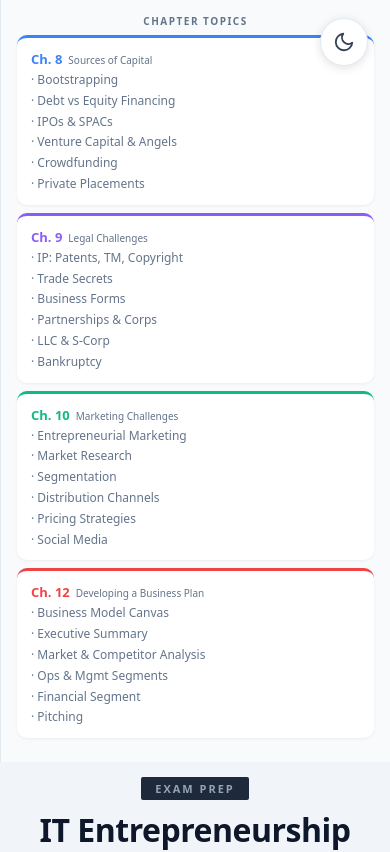
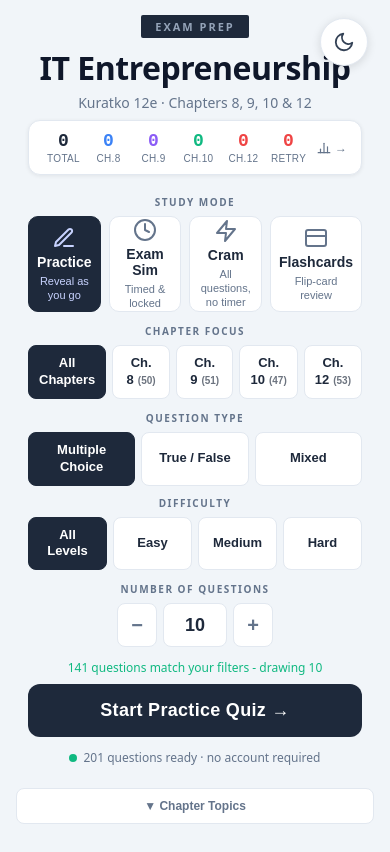
Before and after one commit to h-yzeng/ITMM-581-Study-Tool, a React (Vite) app: page / in a window 390 px wide. Shown: the top 852 px of the page. Built offline with nearby package versions, Linux system fonts and the light colour scheme.

Commit message:
feat: update HomeScreen layout for improved chapter topics display and mobile responsiveness

```diff
--- a/src/index.css
+++ b/src/index.css
@@ -20,24 +20,16 @@ input[type="number"] { -moz-appearance: textfield; appearance: textfield; }
   flex: 1;
   display: flex;
   flex-direction: column;
-  gap: 10px;
-  padding: 0 28px 14px;
-  min-height: 0;
-  overflow: hidden;
-}
-/* Study-mode card area grows to fill spare height */
-.mode-section {
-  flex: 1;
-  display: flex;
-  flex-direction: column;
-  min-height: 72px;
+  gap: 12px;
+  padding: 0 28px 16px;
+  overflow-y: auto;
 }
 /* Q-type + Difficulty side by side */
 .qtype-diff { display: flex; gap: 12px; }
 .qtype-diff > div { flex: 1; min-width: 0; }
 
-/* Fixed chapter-topics panel */
-.sidebar-panel {
+/* Fixed chapter-topics panel — desktop only */
+.sidebar-fixed {
   position: fixed;
   right: 0;
   top: 0;
@@ -48,8 +40,9 @@ input[type="number"] { -moz-appearance: textfield; appearance: textfield; }
   padding: 68px 12px 20px;
   scrollbar-width: thin;
 }
-/* Mobile toggle shown only on small screens */
-.sidebar-mobile-toggle { display: none; }
+
+/* Mobile section hidden on desktop */
+.sidebar-mobile-wrap { display: none; }
 
 /* ── Mobile overrides ── */
 @media (max-width: 780px) {
@@ -62,28 +55,10 @@ input[type="number"] { -moz-appearance: textfield; appearance: textfield; }
     overflow: visible;
     gap: 12px;
   }
-  .mode-section { flex: 0 0 auto; }
+  /* Hide desktop fixed sidebar on mobile */
+  .sidebar-fixed { display: none; }
+  /* Show mobile collapsible section */
+  .sidebar-mobile-wrap { display: block; padding: 0 16px 20px; }
+
   .qtype-diff { flex-direction: column; gap: 10px; }
-
-  /* Sidebar becomes static collapsible panel */
-  .sidebar-panel {
-    position: static;
-    width: 100%;
-    height: auto;
-    padding: 14px 16px 16px;
-  }
-  .sidebar-panel.hidden { display: none; }
-  .sidebar-mobile-toggle {
-    display: flex;
-    align-items: center;
-    justify-content: center;
-    gap: 6px;
-    width: 100%;
-    padding: 10px;
-    margin: 0 0 4px;
-    border-radius: 8px;
-    font-size: 12px;
-    font-weight: 600;
-    cursor: pointer;
-  }
 }
--- a/src/screens/HomeScreen.jsx
+++ b/src/screens/HomeScreen.jsx
@@ -61,11 +61,10 @@ export function HomeScreen({
     return count
   })()
 
-  const sidebarCards = (
+  const chapterCards = (
     <>
-      <label style={{ ...S.label, color: subText }}>CHAPTER TOPICS</label>
       {TOPIC_CARDS.map(item => (
-        <div key={item.ch} style={{ ...S.topicCard, background: dk ? '#1e293b' : '#fff', borderTop: `3px solid ${CHAPTER_COLORS[item.ch]}`, marginBottom: 8 }}>
+        <div key={item.ch} style={{ ...S.topicCard, background: cardBg, borderTop: `3px solid ${CHAPTER_COLORS[item.ch]}`, marginBottom: 8 }}>
           <div style={{ display: 'flex', alignItems: 'baseline', gap: 6, marginBottom: 4 }}>
             <span style={{ fontSize: 13, fontWeight: 800, color: CHAPTER_COLORS[item.ch] }}>{item.title}</span>
             <span style={{ fontSize: 10, color: subText }}>{item.sub}</span>
@@ -79,7 +78,7 @@ export function HomeScreen({
   return (
     <div className="home-wrap" style={{ background: bg }}>
 
-      {/* Dark toggle sits at fixed right:22 — naturally inside the 260px sidebar */}
+      {/* Dark toggle — fixed at right:22, sits naturally inside the 260px sidebar */}
       <DarkToggle onClick={toggleDark} dk={dk} border={border} cardBg={cardBg} />
 
       {streak > 0 && (
@@ -88,9 +87,10 @@ export function HomeScreen({
         </div>
       )}
 
-      {/* ── Fixed right sidebar (desktop) ── */}
-      <div className="sidebar-panel" style={{ background: dk ? '#0f172a' : '#f8fafc', borderLeft: `1px solid ${border}` }}>
-        {sidebarCards}
+      {/* ── Fixed right sidebar — desktop only (hidden on mobile via CSS) ── */}
+      <div className="sidebar-fixed" style={{ background: bg, borderLeft: `1px solid ${border}` }}>
+        <label style={{ ...S.label, color: subText }}>CHAPTER TOPICS</label>
+        {chapterCards}
       </div>
 
       {/* ── Header ── */}
@@ -125,17 +125,17 @@ export function HomeScreen({
         </div>
       )}
 
-      {/* ── Main sections (fills remaining height) ── */}
+      {/* ── Main sections ── */}
       <div className="home-sections">
 
-        {/* Study Mode — grows to fill spare height */}
-        <div className="mode-section">
+        {/* Study Mode — fixed 96px height, no unbounded growth */}
+        <div style={{ flexShrink: 0 }}>
           <label style={{ ...S.label, color: subText }}>STUDY MODE</label>
-          <div style={{ flex: 1, display: 'flex', gap: 8, marginTop: 6 }}>
+          <div style={{ display: 'flex', gap: 8, height: 96, marginTop: 6 }}>
             {MODES.map(({ id, Icon, label, sub }) => (
               <button key={id} onClick={() => setMode(id)} onMouseEnter={hov} onMouseLeave={unhov}
-                style={{ ...S.modeBtn, flex: 1, justifyContent: 'center', background: mode === id ? pillSel : cardBg, border: `1.5px solid ${mode === id ? pillSel : border}`, color: mode === id ? '#fff' : text, transition: 'opacity 0.15s' }}>
-                <span style={{ color: mode === id ? '#c7d2fe' : subText, display: 'flex' }}><Icon size={26} /></span>
+                style={{ ...S.modeBtn, flex: 1, height: '100%', justifyContent: 'center', background: mode === id ? pillSel : cardBg, border: `1.5px solid ${mode === id ? pillSel : border}`, color: mode === id ? '#fff' : text, transition: 'opacity 0.15s' }}>
+                <span style={{ color: mode === id ? '#c7d2fe' : subText, display: 'flex' }}><Icon size={24} /></span>
                 <span style={{ fontWeight: 700, fontSize: 14 }}>{label}</span>
                 <span style={{ fontSize: 11, color: mode === id ? '#c7d2fe' : subText, lineHeight: 1.3 }}>{sub}</span>
               </button>
@@ -159,7 +159,7 @@ export function HomeScreen({
           </div>
         </div>
 
-        {/* Question Type + Difficulty (side by side) */}
+        {/* Question Type + Difficulty side by side */}
         {mode !== 'flashcards' && (
           <div className="qtype-diff" style={{ flexShrink: 0 }}>
             <div>
@@ -183,7 +183,7 @@ export function HomeScreen({
           </div>
         )}
 
-        {/* Topic Drill (conditional) */}
+        {/* Topic Drill */}
         {mode !== 'flashcards' && selChapter !== 'all' && TOPICS_BY_CHAPTER[parseInt(selChapter)]?.length > 0 && (
           <div style={{ flexShrink: 0 }}>
             <label style={{ ...S.label, color: subText }}>
@@ -228,8 +228,8 @@ export function HomeScreen({
           </div>
         )}
 
-        {/* ── Bottom zone: banners, quick actions, start ── */}
-        <div style={{ flexShrink: 0 }}>
+        {/* ── Bottom zone: pushed to bottom via marginTop auto ── */}
+        <div style={{ marginTop: 'auto', flexShrink: 0 }}>
 
           {mode === 'exam' && (
             <div style={{ ...S.examBanner, marginBottom: 8 }}><strong>Exam Sim:</strong> {qCount} min timer &middot; answers locked until you submit</div>
@@ -240,7 +240,6 @@ export function HomeScreen({
             </div>
           )}
 
-          {/* Compact quick-action row */}
           {(weakQs.length > 0 || wCount > 0 || fCount > 0) && mode !== 'flashcards' && (
             <div style={{ display: 'flex', gap: 6, marginBottom: 8 }}>
               {weakQs.length > 0 && (
@@ -301,21 +300,21 @@ export function HomeScreen({
           </div>
 
         </div>
-
       </div>
 
-      {/* ── Mobile collapsible chapter topics (hidden on desktop via CSS) ── */}
-      <div style={{ padding: '0 16px 20px' }}>
-        <button className="sidebar-mobile-toggle"
+      {/* ── Mobile collapsible chapter topics — hidden on desktop via CSS ── */}
+      <div className="sidebar-mobile-wrap">
+        <button
           onClick={() => setChapOpen(o => !o)}
           onMouseEnter={hov} onMouseLeave={unhov}
-          style={{ border: `1px solid ${border}`, background: cardBg, color: subText, borderRadius: 8, transition: 'opacity 0.15s' }}>
+          style={{ display: 'flex', alignItems: 'center', justifyContent: 'center', gap: 6, width: '100%', padding: '10px', borderRadius: 8, border: `1px solid ${border}`, background: cardBg, color: subText, fontSize: 12, fontWeight: 600, cursor: 'pointer', marginBottom: 8, transition: 'opacity 0.15s' }}>
           {chapOpen ? '▲' : '▼'} Chapter Topics
         </button>
-        <div className={`sidebar-panel${chapOpen ? '' : ' hidden'}`}
-          style={{ background: dk ? '#0f172a' : '#f8fafc', borderTop: `1px solid ${border}`, borderRadius: '0 0 8px 8px' }}>
-          {sidebarCards}
-        </div>
+        {chapOpen && (
+          <div style={{ padding: '4px 0' }}>
+            {chapterCards}
+          </div>
+        )}
       </div>
 
     </div>
```
